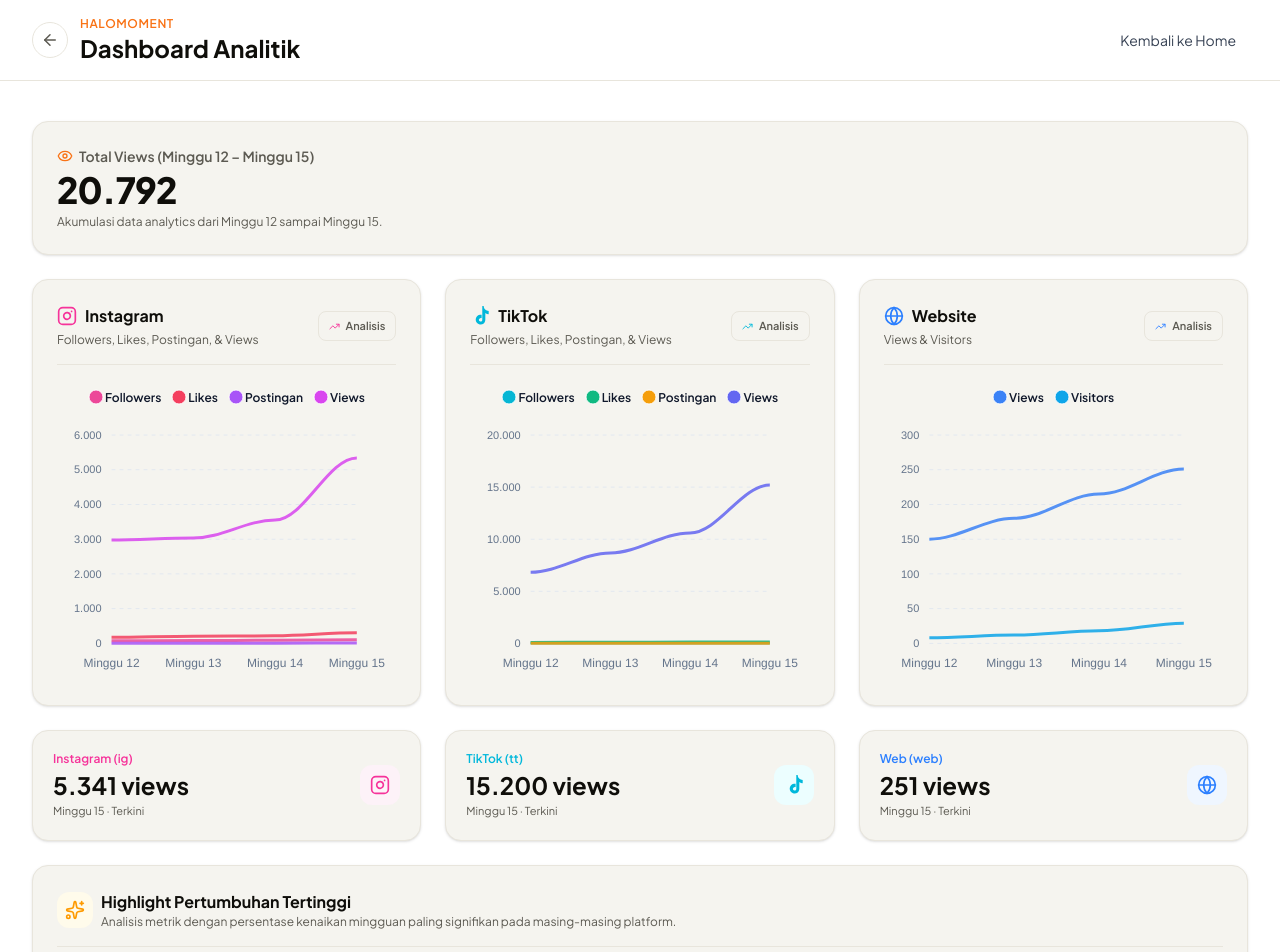
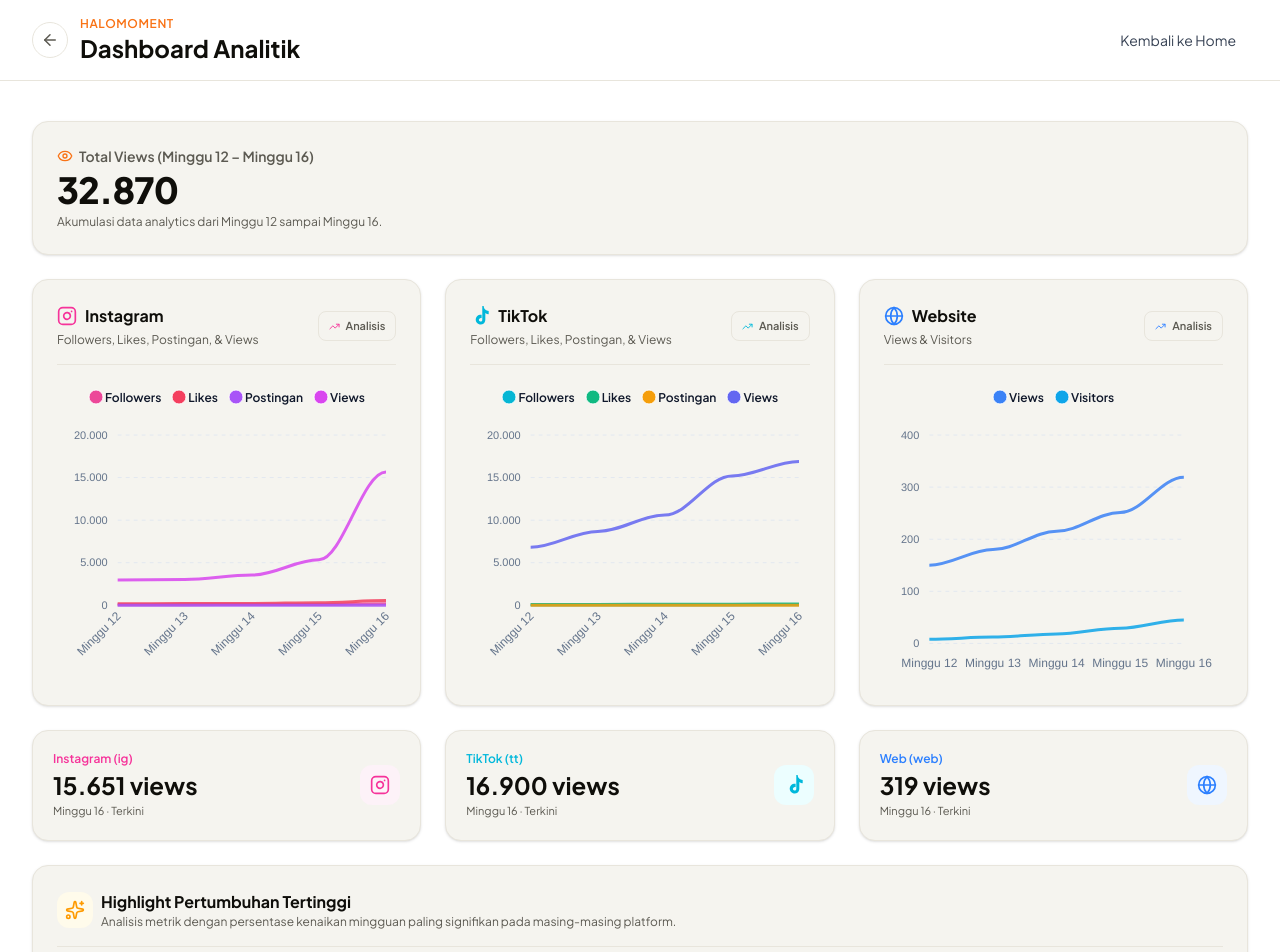
Before and after one commit to mattysupreme/HaloMoment, a React (Vite) app: page /dashboard in a window 1280 px wide. Shown: the top 952 px of the page. Built offline with nearby package versions, Linux system fonts and the light colour scheme.

Commit message:
Update dashboard.jsx

```diff
--- a/src/presentation/pages/dashboard.jsx
+++ b/src/presentation/pages/dashboard.jsx
@@ -26,38 +26,40 @@ const pct = (prev, curr) => {
   return val.toFixed(2);
 };
 
-const weeks = ['M12→M13', 'M13→M14', 'M14→M15'];
+const weeks = ['M12→M13', 'M13→M14', 'M14→M15', 'M15→M16'];
 
 // ─── data persentase ──────────────────────────────────────────────────────────
 const igRaw = {
-  Followers:  [73, 81, 88, 103],
-  Likes:      [173, 202, 217, 302],
-  Postingan:  [4, 5, 6, 8],
-  Views:      [2979, 3033, 3550, 5341],
+  Followers:  [73, 81, 88, 103, 181],
+  Likes:      [173, 202, 217, 302, 557],
+  Postingan:  [4, 5, 6, 8, 15],
+  Views:      [2979, 3033, 3550, 5341, 15651],
 };
 
 const ttRaw = {
-  Followers:  [31, 33, 41, 42],
-  Likes:      [87, 107, 126, 128],
-  Postingan:  [6, 7, 8, 9],
-  Views:      [6817, 8678, 10600, 15200],
+  Followers:  [31, 33, 41, 42, 68],
+  Likes:      [87, 107, 126, 128, 170],
+  Postingan:  [6, 7, 8, 9, 12],
+  Views:      [6817, 8678, 10600, 15200, 16900],
 };
 
 const webRaw = {
-  Views:      [150, 180, 215, 251],
-  Visitors:   [8, 12, 18, 29],
+  Views:      [150, 180, 215, 251, 319],
+  Visitors:   [8, 12, 18, 29, 45],
 };
 
 const buildChanges = (raw) =>
   Object.fromEntries(
-    Object.entries(raw).map(([key, vals]) => [
-      key,
-      [
-        { pct: pct(vals[0], vals[1]), abs: vals[1] - vals[0] },
-        { pct: pct(vals[1], vals[2]), abs: vals[2] - vals[1] },
-        { pct: pct(vals[2], vals[3]), abs: vals[3] - vals[2] },
-      ],
-    ])
+    Object.entries(raw).map(([key, vals]) => {
+      const changes = [];
+      for (let i = 0; i < vals.length - 1; i++) {
+        changes.push({
+          pct: pct(vals[i], vals[i + 1]),
+          abs: vals[i + 1] - vals[i]
+        });
+      }
+      return [key, changes];
+    })
   );
 
 const igChanges  = buildChanges(igRaw);
@@ -174,13 +176,13 @@ const AnalyticsPanel = ({ changes, accentColor, isOpen, onClose }) => {
 };
 
 // ─── sub-component: platform card ──────────────────────
-const PlatformCard = ({ accentClass, label, views, icon, bgAccent }) => {
+const PlatformCard = ({ accentClass, label, views, icon, bgAccent, week = 'Minggu 16' }) => {
   return (
     <div className="rounded-2xl border border-[var(--color-border-custom)] bg-[var(--color-bg-card)] p-5 shadow-sm flex items-center justify-between">
       <div>
         <span className={`text-xs font-semibold block mb-0.5 ${accentClass}`}>{label}</span>
         <h4 className="text-2xl font-bold font-display">{views.toLocaleString('id-ID')} views</h4>
-        <p className="text-[11px] text-[var(--color-text-secondary)] mt-0.5">Minggu 15 · Terkini</p>
+        <p className="text-[11px] text-[var(--color-text-secondary)] mt-0.5">{week} · Terkini</p>
       </div>
       <div className={`p-2.5 rounded-xl ${bgAccent}`}>
         {icon}
@@ -382,7 +384,7 @@ export const Dashboard = () => {
       yaxis: { lines: { show: true } },
     },
     xaxis: {
-      categories: ['Minggu 12', 'Minggu 13', 'Minggu 14', 'Minggu 15'],
+      categories: ['Minggu 12', 'Minggu 13', 'Minggu 14', 'Minggu 15', 'Minggu 16'],
       axisBorder: { show: false },
       axisTicks: { show: false },
     },
@@ -402,9 +404,9 @@ export const Dashboard = () => {
     },
   });
 
-  const totalIG   = 5341;
-  const totalTT   = 15200;
-  const totalWeb  = 251;
+  const totalIG   = igRaw.Views[igRaw.Views.length - 1];
+  const totalTT   = ttRaw.Views[ttRaw.Views.length - 1];
+  const totalWeb  = webRaw.Views[webRaw.Views.length - 1];
   const totalViews = totalIG + totalTT + totalWeb;
 
   return (
@@ -439,13 +441,13 @@ export const Dashboard = () => {
           <div className="space-y-1">
             <span className="text-sm font-semibold text-[var(--color-text-secondary)] flex items-center gap-1.5">
               <Eye size={16} className="text-[var(--color-accent-primary)]" />
-              Total Views (Minggu 12 – Minggu 15)
+              Total Views (Minggu 12 – Minggu 16)
             </span>
             <h2 className="text-3xl sm:text-4xl font-display font-extrabold tracking-tight">
               {totalViews.toLocaleString('id-ID')}
             </h2>
             <p className="text-xs text-[var(--color-text-secondary)]">
-              Akumulasi data analytics dari Minggu 12 sampai Minggu 15.
+              Akumulasi data analytics dari Minggu 12 sampai Minggu 16.
             </p>
           </div>
         </div>
@@ -489,6 +491,7 @@ export const Dashboard = () => {
             views={totalIG}
             icon={<InstagramIcon />}
             bgAccent="bg-pink-50 dark:bg-pink-950/20"
+            week="Minggu 16"
           />
           <PlatformCard
             label="TikTok (tt)"
@@ -496,6 +499,7 @@ export const Dashboard = () => {
             views={totalTT}
             icon={<TikTokIcon />}
             bgAccent="bg-cyan-50 dark:bg-cyan-950/20"
+            week="Minggu 16"
           />
           <PlatformCard
             label="Web (web)"
@@ -503,6 +507,7 @@ export const Dashboard = () => {
             views={totalWeb}
             icon={<Globe size={20} className="text-blue-500" />}
             bgAccent="bg-blue-50 dark:bg-blue-950/20"
+            week="Minggu 16"
           />
         </div>
 
```
